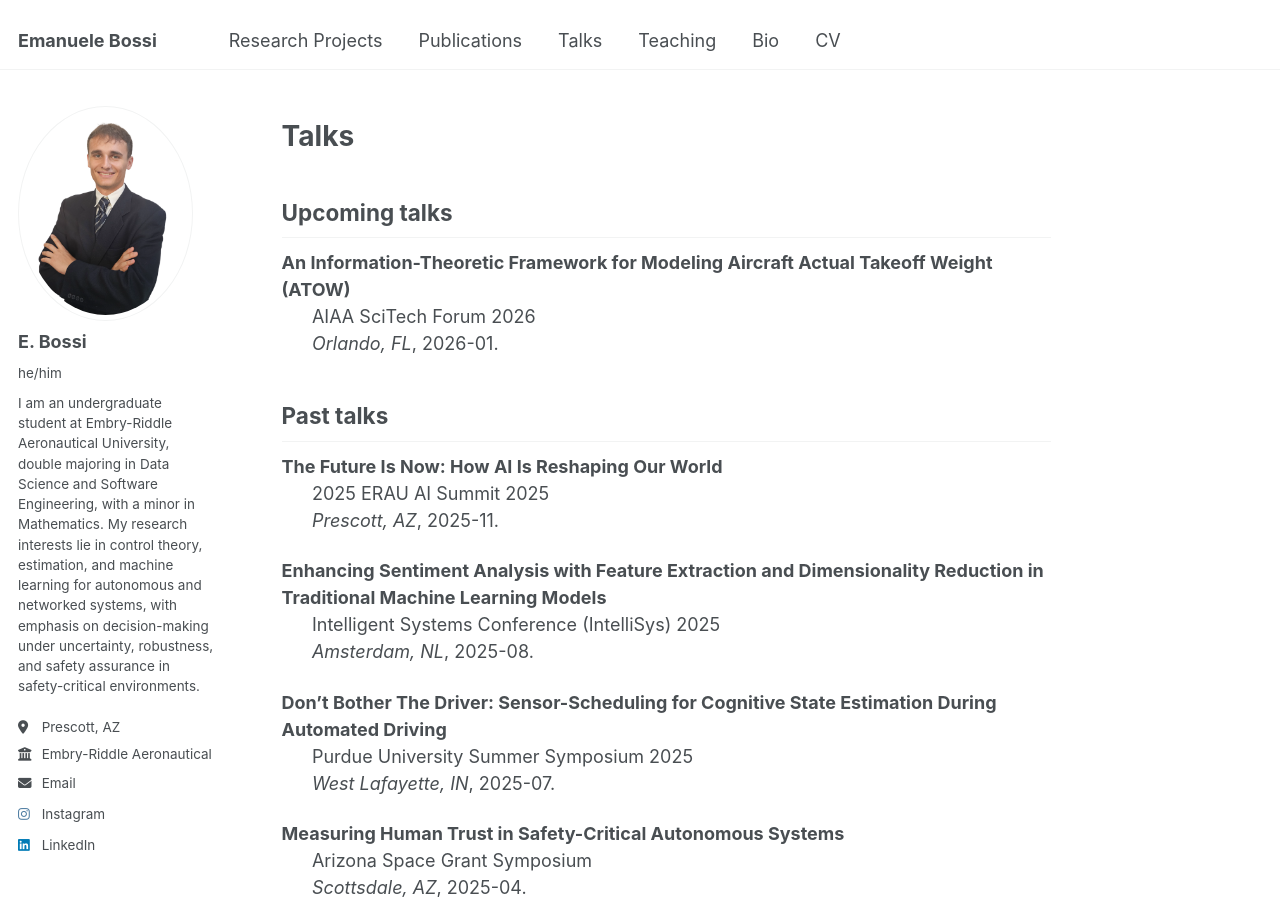
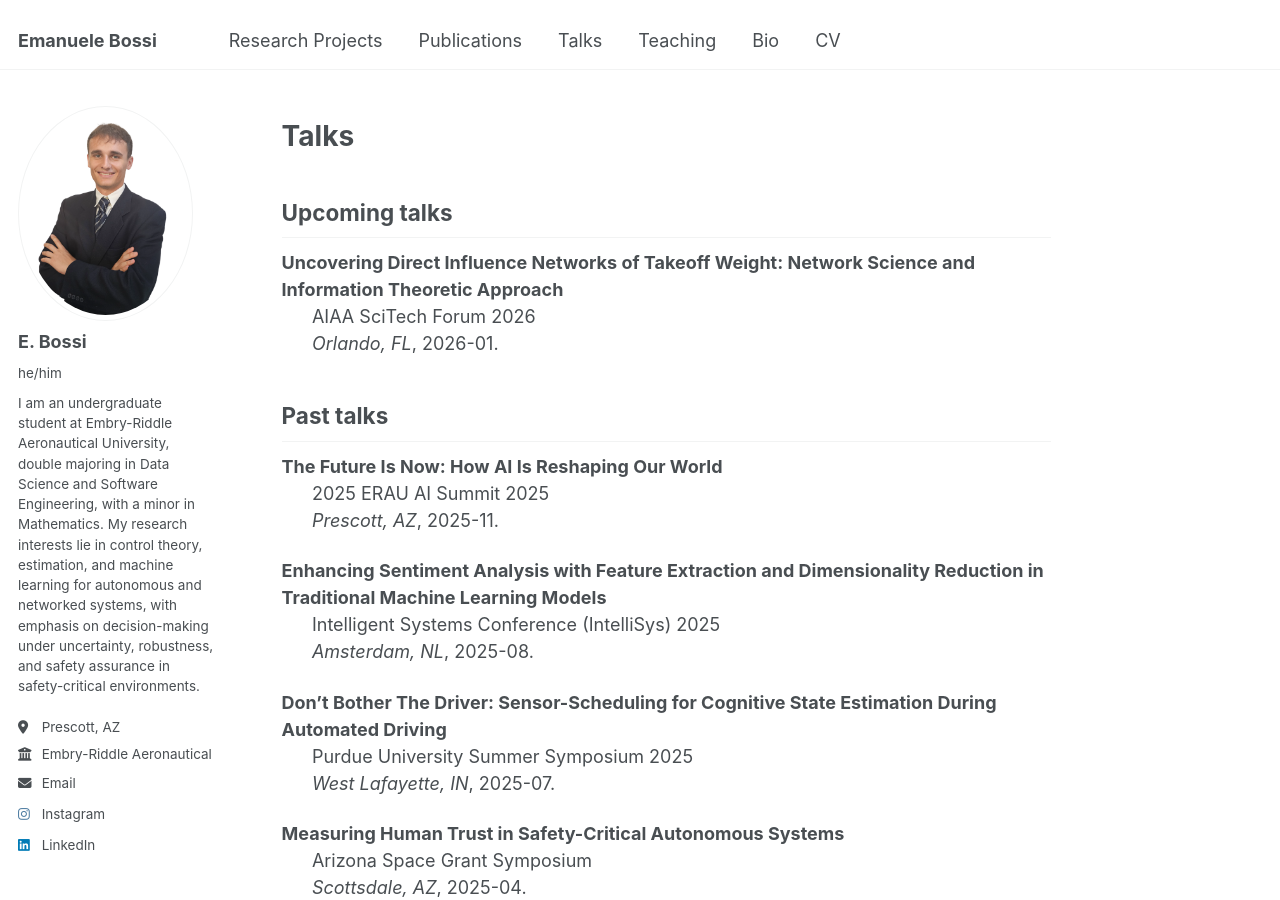
Before and after one commit to bossiemanuele/bossiemanuele.github.io, a Jekyll site: the page built from _pages/talks.md, in a window 1280 px wide and 900 px high. Built offline with Jekyll 4.4.1, drawn with Linux system fonts in a browser that asks for light colours.

Commit message:
Update talks.md

```diff
--- a/_pages/talks.md
+++ b/_pages/talks.md
@@ -11,7 +11,7 @@ redirect_from:
 
 
 ## Upcoming talks
-**An Information-Theoretic Framework for Modeling Aircraft Actual Takeoff Weight (ATOW)** \
+**Uncovering Direct Influence Networks of Takeoff Weight: Network Science and Information Theoretic Approach** \
 &nbsp;&nbsp;&nbsp;&nbsp;&nbsp;&nbsp;AIAA SciTech Forum 2026 \
 &nbsp;&nbsp;&nbsp;&nbsp;&nbsp;&nbsp;*Orlando, FL*, 2026-01.
 
```
